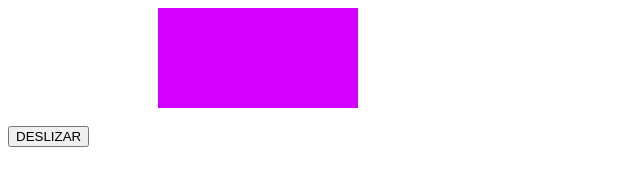
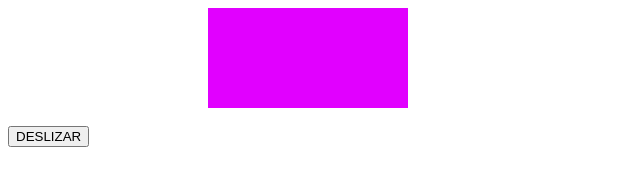
Before and after one commit to alunosenac2026/quarta-lista-atividades-uc5, a plain HTML site: page atividade2.html in a window 1280 px wide. Both pictures are taken after a click on the button "DESLIZAR". Shown: the whole page, without its empty margins (0-640 px from the left). Drawn offline with nearby package versions, Linux system fonts and the light colour scheme.

Commit message:
Teste 2  atividade 2

```diff
--- a/atividade2.html
+++ b/atividade2.html
@@ -9,7 +9,7 @@
         #retangulo{
             width: 200px;
             height: 100px;
-            background-color: rgb(212, 0, 255);
+            background-color: rgb(225, 0, 255);
             position: relative;
         }
     </style>
@@ -22,7 +22,7 @@
     <script>
         $(document).ready(function(){
             $("#btnDeslizar").click(function(){
-                $("#retangulo").animate({left: '+=150px'}, 1000);
+                $("#retangulo").animate({left: '+=200px'}, 1000);
             });
         });
     </script>
```
